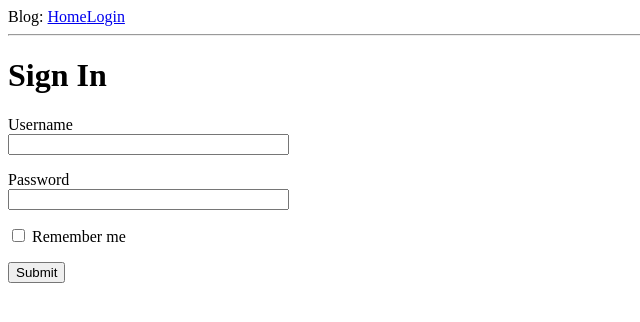
After one commit to PoweredByPeople/blog-public, a Flask app: template web_app/templates/login.html in a window 1280 px wide. The commit adds this page. Shown: the top 322 px of the page, without its empty margins (0-640 px from the left). Run offline with Flask 2, Linux system fonts and the light colour scheme; the template is opened without the code that fills it: most values are stand-ins (such as "Sample title", 1, 10 or a date in 2020); form fields are guessed from the names that the template uses; parts of the project's set-up code (start-up, migrations or seed data) failed here and were passed over.

Commit message:
add flask wtf for forms

```diff
--- a/web_app/app.py
+++ b/web_app/app.py
@@ -1,6 +1,7 @@
 from flask import Flask, render_template
 import os
 import config
+from app.forms import LoginForm
 
 
 root_folder_path = os.path.dirname(os.path.abspath(__file__))
@@ -37,6 +38,12 @@ def index():
     ]
     return render_template('index.html', title='Home', user=user, posts=posts)
 
+@app.route('/login')
+def login():
+    form = LoginForm()
+    return render_template('login.html', title='Sign In', form=form)
+
+
 if __name__ == '__main__':
     # if we are in Prod, use HOST and PORT specified
     try:
--- a/web_app/templates/base.html
+++ b/web_app/templates/base.html
@@ -7,7 +7,7 @@
       {% endif %}
     </head>
     <body>
-        <div>Blog: <a href="/index">Home</a></div>
+        <div>Blog: <a href="/index">Home</a><a href="/login">Login</a></div>
         <hr>
         {% block content %}{% endblock %}
     </body>
--- /dev/null
+++ b/web_app/templates/login.html
@@ -0,0 +1,18 @@
+{% extends "base.html" %}
+
+{% block content %}
+    <h1>Sign In</h1>
+    <form action="" method="post">
+        {{ form.hidden_tag() }}
+        <p>
+            {{ form.username.label }}<br>
+            {{ form.username(size=32) }}
+        </p>
+        <p>
+            {{ form.password.label }}<br>
+            {{ form.password(size=32) }}
+        </p>
+        <p>{{ form.remember_me() }} {{ form.remember_me.label }}</p>
+        <p>{{ form.submit() }}</p>
+    </form>
+{% endblock %}
```
Also changed, not shown: web_app/forms.py (+9 -0 lines), web_app/routes.py (line endings or trailing spaces).
